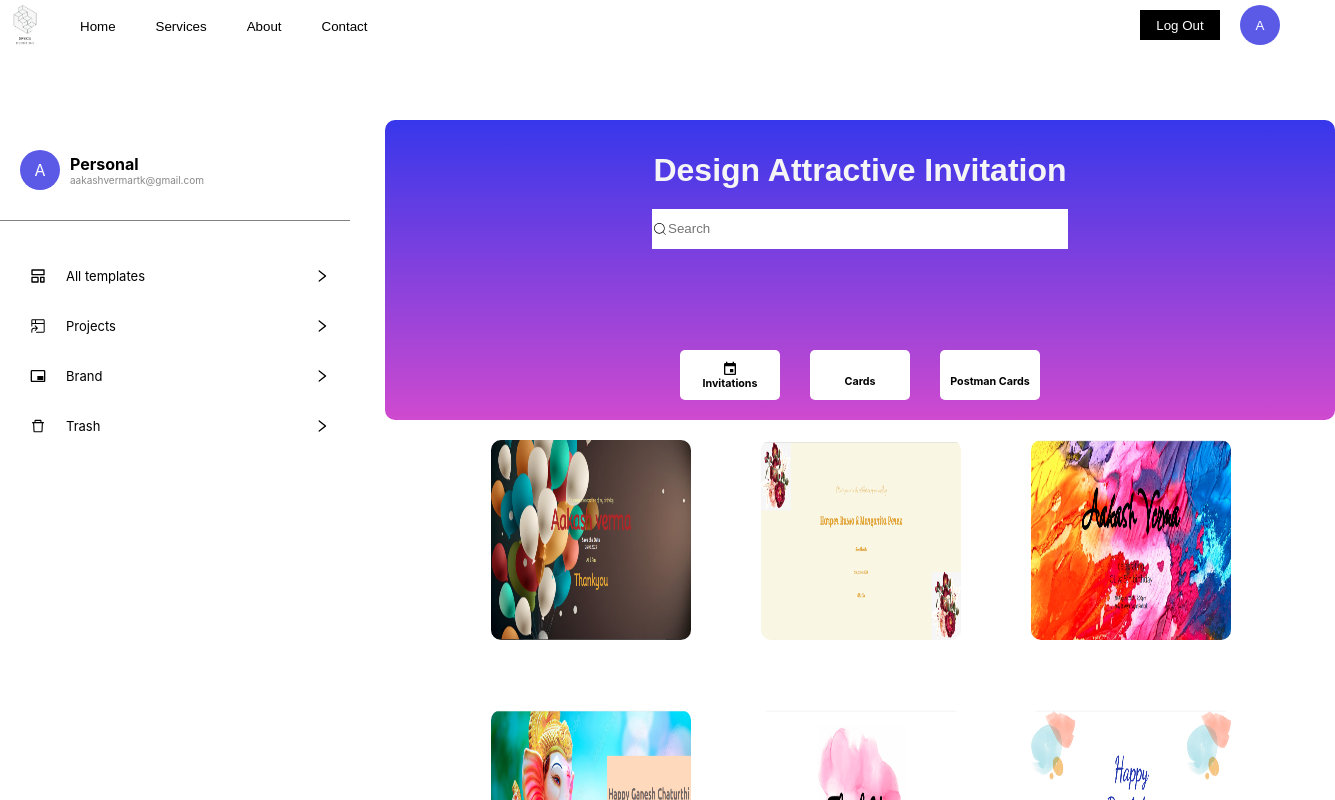
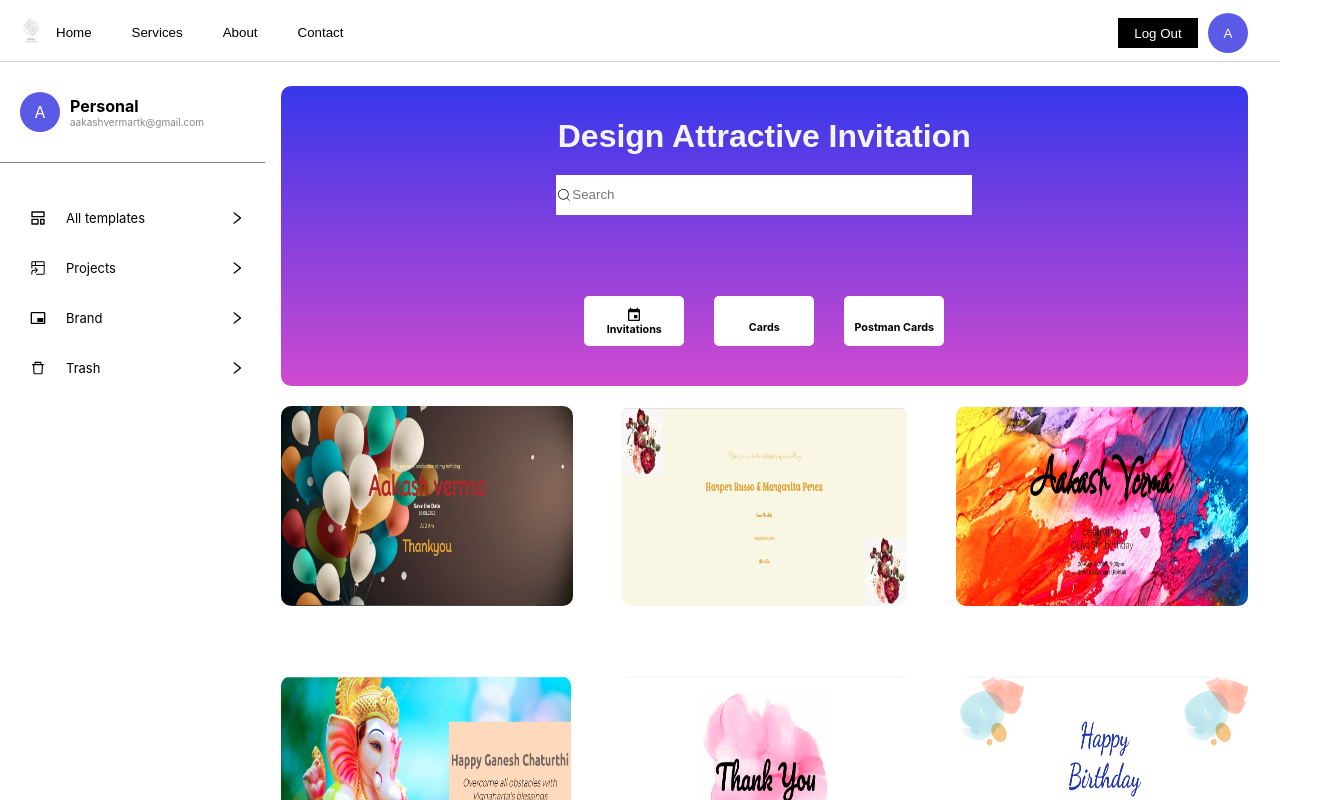
Before and after one commit to Reactongraph/project_traning, a React (Create React App) app in the folder app/: page / in a window 1280 px wide. Both pictures are taken after a click on the element "All templates". Shown: the top 800 px of the page, 1335 px wide, since content can reach past the window. Built offline with nearby package versions, Linux system fonts and the light colour scheme; some icons are missing; a web font is replaced by a local one.

Commit message:
working on reponsiveness

```diff
--- a/app/src/components/Modal/modal.css
+++ b/app/src/components/Modal/modal.css
@@ -64,6 +64,11 @@
     flex-direction: column;
     gap:20px;
     align-items: center;
+    @media screen and (max-width:900px) {
+        width:300px;
+        height:350px;
+        gap:15px
+    }
     @media screen and (max-width:600px) {
       width:250px;
       height:300px;
@@ -72,6 +77,9 @@
 }
 .display-content h1{
     text-align: center;
+    @media screen and (max-width:900px) {
+        font-size: 25px;
+    }
     @media screen and (max-width:600px) {
         font-size:20px;
     }
@@ -96,6 +104,11 @@
         border: none;
         border-radius: 5px;
         cursor: pointer;
+        @media screen and (max-width:900px) {
+            width:250px;
+            height:35px;
+            font-size: medium;
+        }
         @media screen and (max-width:600px) {
             margin-top:10px;
             width:210px;
@@ -128,11 +141,11 @@
     border:solid 1px black;
     margin-left:70px;
 }
-.modal-content-template{
+/* .modal-content-template{
 
    /* justify-content:center; */
   /*align-items: center; */
-}
+/* } */
 .edit-temp-btn{
     width: 225px;
     height: 53px;
--- a/app/src/components/home/home.css
+++ b/app/src/components/home/home.css
@@ -6,19 +6,19 @@
 .upper-div{
     /* display:flex; */
     /* justify-content: center; */
-    width: 950px;
+    /* width: 950px; */
     height: 300px;
-    margin-left: 35px;
+    /* margin-left: 35px; */
     border: solid 1px black;
     background:linear-gradient(rgb(55, 55, 235),rgb(207, 74, 207));
     border:none;
     border-radius:10px;
     @media screen and (max-width:900px) {
-        width:600px;
+        /* width:600px; */
         height:250px
     }
     @media screen and (max-width:600px) {
-     width:400px;
+     /* width:400px; */
      height:200px
     }
 
@@ -79,7 +79,7 @@
 .sub-menu-main{
     display:flex;
     justify-content: center;
-    margin-top:80px;
+    margin-top:60px;
     gap:30px;
     @media screen and (max-width:900px) {
         margin-top:70px;
@@ -118,7 +118,7 @@ cursor:pointer;
 .template-maindiv{
     /* height:200px; */
     /* background-color:lightgrey; */
-    margin-left:36px;
+    /* margin-left:36px; */
     display:flex;
     justify-content: center;
 
@@ -127,11 +127,17 @@ cursor:pointer;
      display: flex;
     flex-direction: column;
      gap:20px;
-     margin-left:350px ;
+     /* margin-left:350px ; */
+     width:100%;
+     padding: 24px 32px 0 16px;
      @media screen and (max-width:900px) {
-        margin-left:200px
+        /* margin-left:200px */
+        margin-left: 0px;
      }
      @media screen and (max-width:600px) {
-         margin-left:155px;
+         /* margin-left:155px; */
      }
 }
+/* .extend-content{
+    width:calc(100%-350px)
+} */
--- a/app/src/components/home/home.js
+++ b/app/src/components/home/home.js
@@ -14,6 +14,7 @@ import {BrowserRouter as Router,Route,Routes} from 'react-router-dom'
 
 
 const Home = () => {
+  const [showSide,setShowSide]=useState(true)
   const [value, SetVAlue] = useState("");
   const [cardValue, setCardValue] = useState("");
   const [show, setShow] = useState(false)
@@ -69,9 +70,9 @@ const Home = () => {
   return (
     <>
 
-      <Navbar />
+      <Navbar  showSlide={showSide} setShowSide={setShowSide} />
       <div className="main-div">
-        <Sidebar  setCardValue={setCardValue}/>
+        {showSide?<Sidebar  setCardValue={setCardValue}/>:null}
         <div className="content-div">
           <div className="upper-div">
             <div className="upper-div-heading">
--- a/app/src/components/home/navigation/navigation.css
+++ b/app/src/components/home/navigation/navigation.css
@@ -9,10 +9,13 @@
      /* justify-content: center; */
      /* text-align: center; */
      background-color:white;
-     height:50px;
+     height:auto;
      width: 100%;
      /* box-shadow: 5px 2px 10px; */
-     gap:20px
+     gap:20px;
+     padding: 8px 0;
+     justify-content: space-between;
+
 
 }
 .ul{
@@ -20,26 +23,34 @@
     display: flex;
     flex-direction: row;
     align-items: center;
+    @media screen and (max-width:600px) {
+
+    }
 }
 
 .ul li{
     margin-right:30px;
     padding-left: 10px;
 }
-.main img{
+/* .main img{
      height:100%;
       ;
-}
+} */
 .main{
-    display:flex;
+    /* display:flex;
     position:relative;
     height:15vh;
+    */
     position: sticky;
     top: 0px;
-    z-index:1;
+     z-index:1;
+     padding-left: 16px;
+     padding-right: 32px;
+     border-bottom: solid 1px lightgrey;
+
 
 }
-.ul li button{
+.nav-button{
     background-color:white;
     color:black;
     border:none;
@@ -111,3 +122,11 @@
     margin-left: auto;
     margin-right:10px;
 }
+.left-div{
+    display:flex;
+    align-items: center;
+}
+.right-div{
+    display:flex;
+    gap:10px
+}
--- a/app/src/components/home/navigation/navigation.js
+++ b/app/src/components/home/navigation/navigation.js
@@ -7,7 +7,7 @@ import { BiHelpCircle } from 'react-icons/bi';
 import { AiOutlineGift } from 'react-icons/ai';
 import { AiOutlineRight } from 'react-icons/ai';
 
-function Navbar() {
+function Navbar({showSlide,setShowSide}) {
     const [info, setInfo] = useState(false)
     const popupref=useRef(null)
     useEffect(()=>{
@@ -30,18 +30,22 @@ function Navbar() {
 
     return (
 
-        <div className="main">
+          <div className="main">
 
             <nav className="nav">
-            <img src={logimg} height="30px" widht="30px" alt="image not found" />
+                <div className="left-div">
+            <img src={logimg} onClick={()=>setShowSide(!showSlide)} height="30px" widht="40px" alt="image not found" />
                 <ul className="ul">
-                    <li><button>Home</button></li>
-                    <li><button>Services</button></li>
-                    <li><button>About</button></li>
-                    <li><button>Contact</button></li>
+                    <li><button className="nav-button">Home</button></li>
+                    <li><button className="nav-button">Services</button></li>
+                    <li><button className="nav-button">About</button></li>
+                    <li><button className="nav-button">Contact</button></li>
                 </ul>
+                </div>
+                <div className="right-div">
                 <button className="logoutbutton">Log Out</button>
                 <button  ref={popupref} className="infobutton" onClick={() => setInfo(true)}>A</button>
+                </div>
             </nav>
             {info && <div className="showinfo" ref={popupref} >
                 <h3 className="infoheader"> Aakash Verma</h3>
@@ -51,8 +55,8 @@ function Navbar() {
                 <div className="showinfobuttons"><AiOutlineMail /><span>Refer friend</span><AiOutlineRight className="arrows" /></div>
                 <div className="showinfobuttons"><BiHelpCircle /><span>Help</span><AiOutlineRight className="arrows" /></div>
             </div>}
-        </div>
 
+          </div>
 
     )
 }
--- a/app/src/components/home/sidebar/sidebar.css
+++ b/app/src/components/home/sidebar/sidebar.css
@@ -2,13 +2,17 @@
     border:none;
     /* height:85vh; */
     width:350px;
-    position:fixed;
-    top:15vh;
+    position:sticky;
+    top:62px;
     left:0;
     height:100%;
     background-color: white;
     @media screen and (max-width:900px) {
-        width:200px
+        /* width:200px; */
+        display: none;
+        z-index:2
+        ;
+
 
     }
     @media screen and (max-width:600px) {
--- a/app/src/components/tempdata/invitation.css
+++ b/app/src/components/tempdata/invitation.css
@@ -14,7 +14,7 @@
     border:solid 1px  grey;
 } */
 .template{
-     width:200px;
+     /* width:200px; */
      height:200px;
      @media  screen and (max-width:900px) {
         width:150px;
@@ -35,7 +35,7 @@
 .template-sub-div{
     display:flex;
     flex-direction: row;
-    gap: 70px;
+    gap: 5%;
     @media screen and (max-width:900px) {
         gap:30px ;
     }
```
